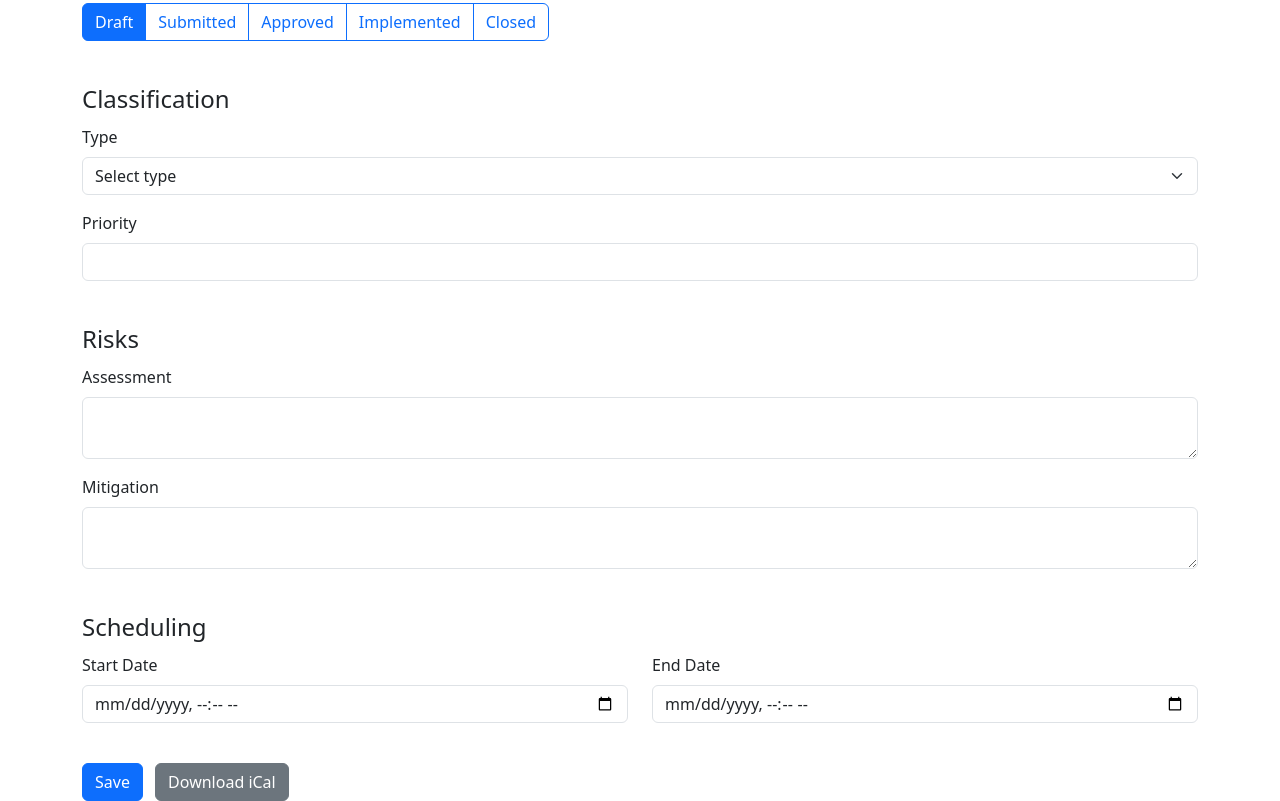
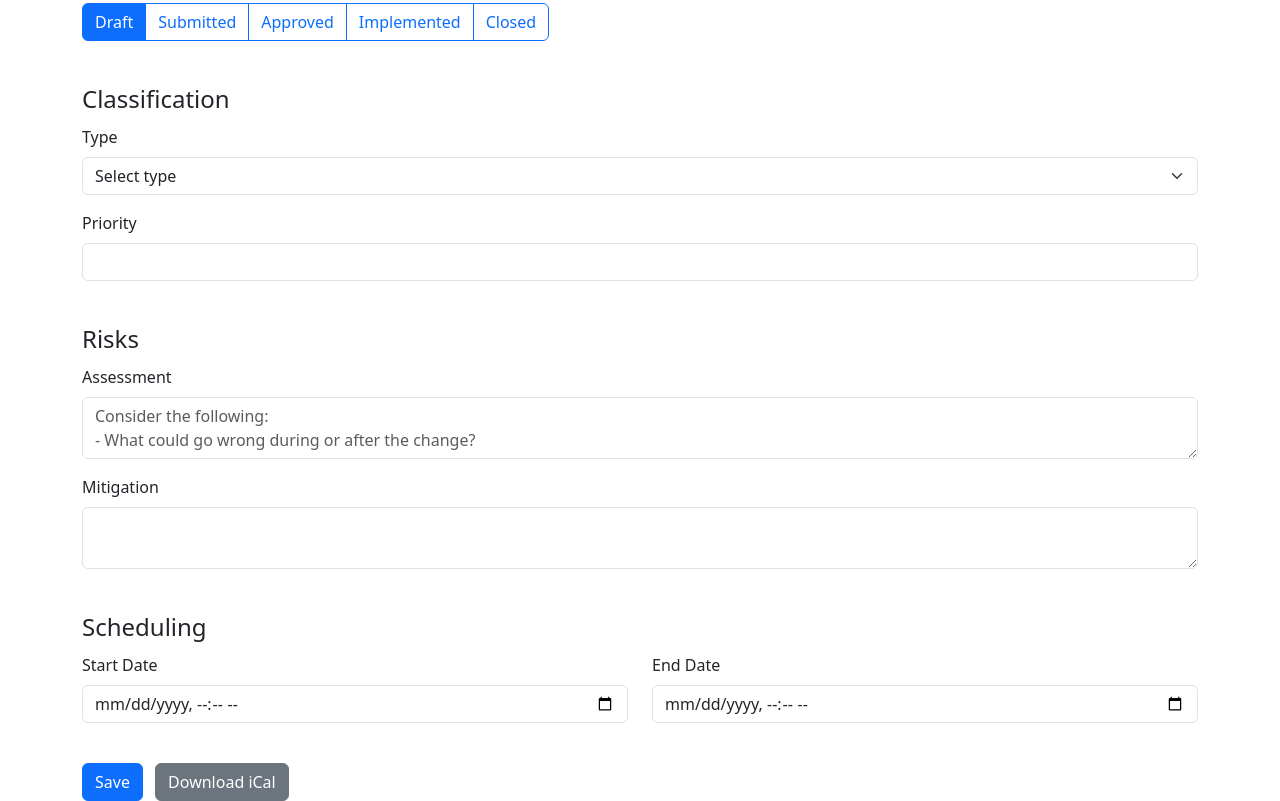
Before and after one commit to jvestman/gitsm, a plain HTML site: page rfc.html in a window 1280 px wide. Shown: the part 687-1488 px from the top of the page. Drawn offline with nearby package versions, Linux system fonts and the light colour scheme.

Commit message:
Added placeholder for risk assessment

```diff
--- a/rfc.html
+++ b/rfc.html
@@ -94,7 +94,12 @@
                 <legend>Risks</legend>
                 <div class="mb-3">
                     <label for="riskAssessment" class="form-label">Assessment</label>
-                    <textarea class="form-control" id="riskAssessment" name="riskAssessment" rows="2"></textarea>
+                    <textarea class="form-control" id="riskAssessment" name="riskAssessment" rows="2" placeholder="Consider the following:
+- What could go wrong during or after the change?
+- What is the likelihood and potential impact?
+- Which systems, users, or services could be affected?
+- Are there any dependencies or external risks?
+- Have similar changes been done before? How confident are you?"></textarea>
                 </div>
                 <div class="mb-3">
                     <label for="riskMitigation" class="form-label">Mitigation</label>
```
